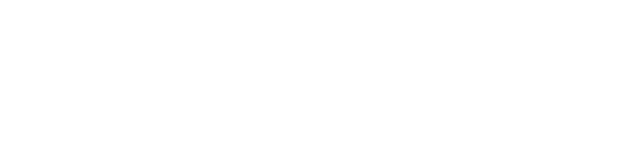
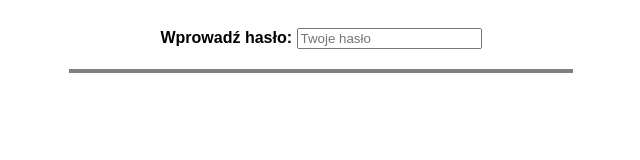
Before and after one commit to flammea/project-5-a, a plain HTML site: page index.html in a window 1280 px wide. Shown: the whole page, without its empty margins (319-959 px from the left). Drawn offline with Linux system fonts and the light colour scheme.

Commit message:
Create input, add styles.

```diff
--- a/index.html
+++ b/index.html
@@ -5,11 +5,30 @@
     <meta charset="UTF-8">
     <meta name="viewport" content="width=device-width, initial-scale=1.0">
     <meta http-equiv="X-UA-Compatible" content="ie=edge">
-    <title>Document</title>
+    <title>Ukryta wiadomość</title>
+    <style>
+        body {
+            text-align: center;
+            padding: 20px;
+            font-family: "Arial";
+        }
+        div {
+            margin: 20px auto;
+            border: 2px solid grey;
+            font-size: 20px;
+            width: 500px;
+        }
+        label {
+            font-weight: bold;
+        }
+        </style>
 </head>
 
 <body>
-
+    <label>Wprowadź hasło:</label>
+    <input type="password" id="password" placeholder="Twoje hasło">
+    <div class="message"></div>
+    <script src="main.js"></script>
 </body>
 
 </html>
```
